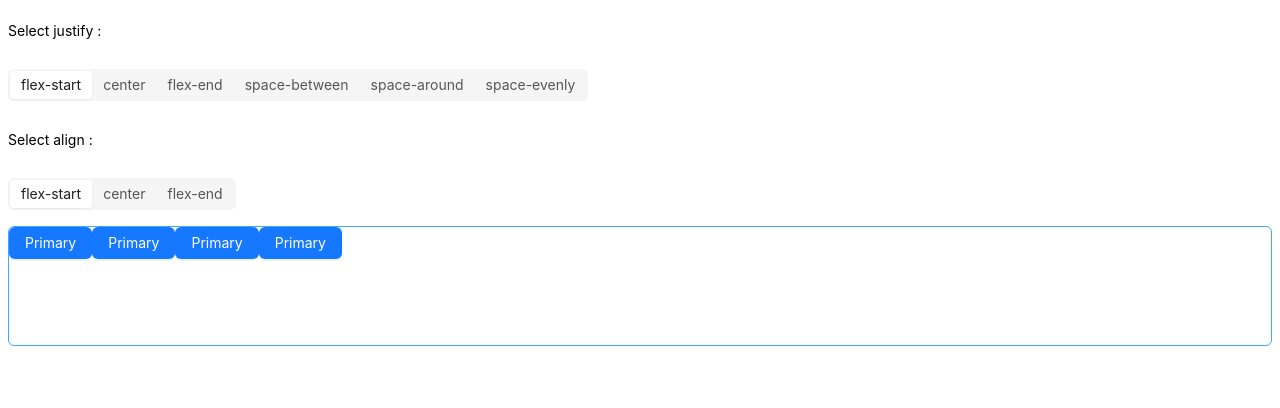
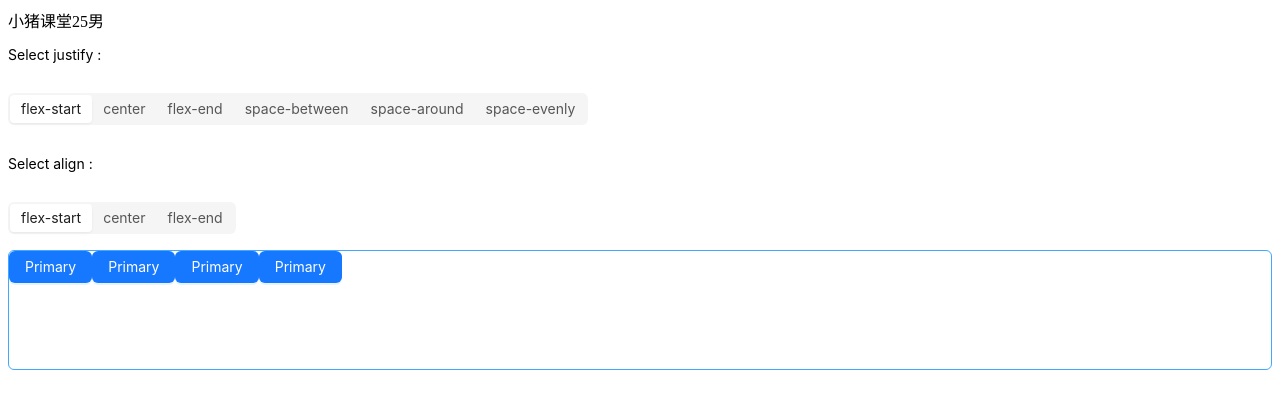
Before and after one commit to Huanglj108/vite-project-2.8.0, a Vue app: page /#/ in a window 1280 px wide. Shown: the top 408 px of the page. Built offline with nearby package versions, Linux system fonts and the light colour scheme.

Commit message:
添加pinia

```diff
--- a/package.json
+++ b/package.json
@@ -10,6 +10,7 @@
   "dependencies": {
     "@ant-design/icons-vue": "^7.0.1",
     "ant-design-vue": "^4.1.2",
+    "pinia": "^2.1.7",
     "vue": "^3.2.25",
     "vue-router": "^4.3.0"
   },
--- a/src/components/HelloWorld.vue
+++ b/src/components/HelloWorld.vue
@@ -1,5 +1,12 @@
 <script setup lang="ts">
 import { reactive, ref } from 'vue';
+import { useCounterStore } from '@/store/user'
+
+const store = useCounterStore()
+console.log(store)
+
+const { name, age, sex } = store
+
 const justifyOptions = reactive([
   'flex-start',
   'center',
@@ -21,6 +28,7 @@ const boxStyle = {
 
 <template>
   <div>
+    <div>{{ name }}{{ age }}{{ sex }}</div>
     <a-flex gap="middle" align="start" vertical>
     <p>Select justify :</p>
     <a-segmented v-model:value="justify" :options="justifyOptions" />
--- a/src/main.ts
+++ b/src/main.ts
@@ -2,12 +2,16 @@ import { createApp } from 'vue'
 import App from './App.vue'
 import router from './router'
 
+import { createPinia } from 'pinia'
+
 import Antd from 'ant-design-vue'
 import * as Icons from '@ant-design/icons-vue'
 
+const pinia = createPinia()
+
 const app = createApp(App)
 
-app.use(router).use(Antd)
+app.use(router).use(Antd).use(pinia)
 app.mount('#app')
 
 // 全局使用图标，遍历yinru
--- /dev/null
+++ b/src/store/user.ts
@@ -0,0 +1,13 @@
+import { defineStore } from "pinia";
+
+export const useCounterStore = defineStore('counter',{
+  state:() => {
+    return {
+      name: "小猪课堂",
+      age: 25,
+      sex: "男",
+    }
+  },
+
+
+})
```
Also changed, not shown: 1 other file (tests, documents, lock files or other folders).
